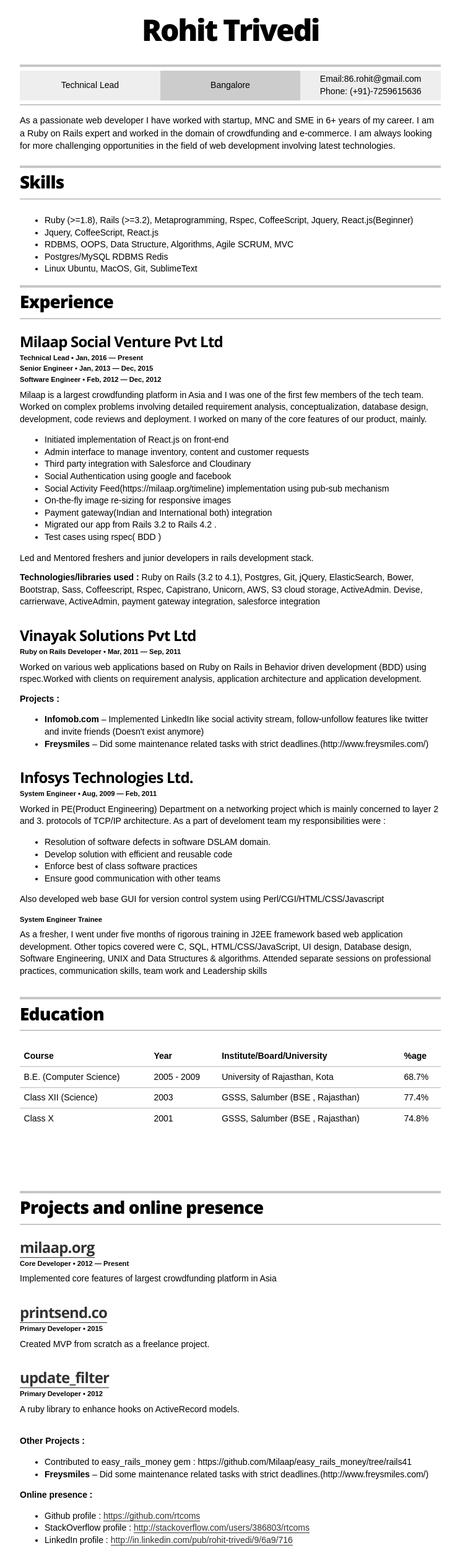
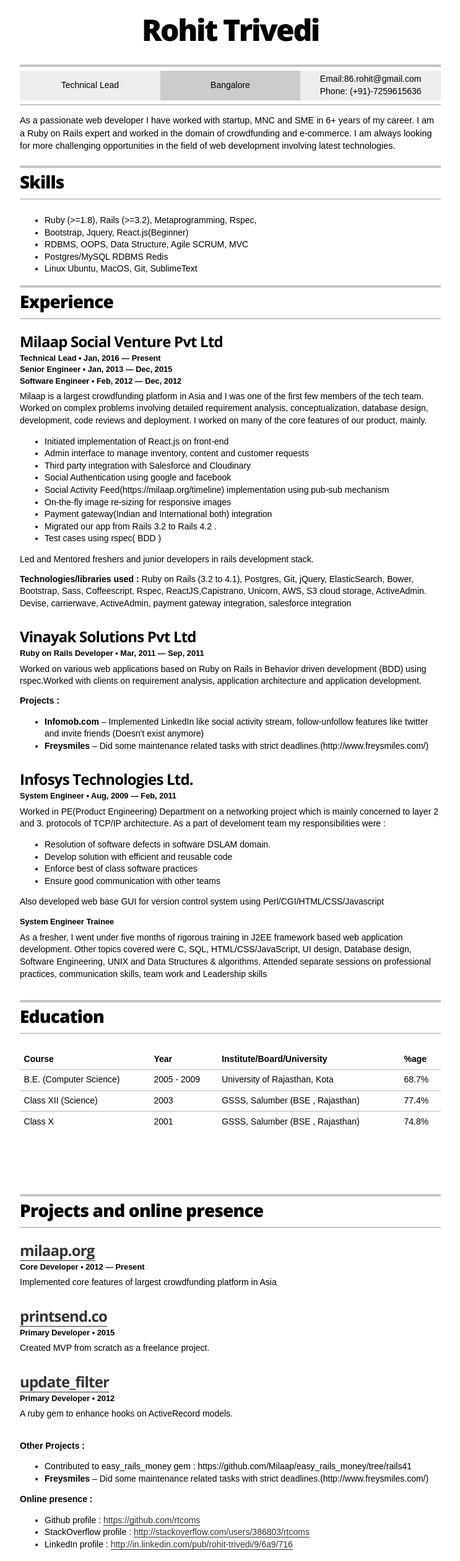
Before and after one commit to rtcoms/rtcoms.github.io, a Jekyll site: the page built from index.html, in a window 1280 px wide. Shown: the whole page at 62% size, without its empty margins (268-1011 px from the left). Built offline with Jekyll 4.4.1, drawn with Linux system fonts in a browser that asks for light colours.

Commit message:
rectjs changes

```diff
--- a/_layouts/resume.html
+++ b/_layouts/resume.html
@@ -82,9 +82,9 @@
           <h2>Skills</h2>
         </header>
         <ul>
-          <li>Ruby (>=1.8), Rails (>=3.2), Metaprogramming, Rspec, CoffeeScript, Jquery, React.js(Beginner)</li>
-          <li>Jquery, CoffeeScript, React.js</li>
-          <li>RDBMS, OOPS, Data Structure, Algorithms, Agile SCRUM, MVC</li>
+          <li>Ruby (>=1.8), Rails (>=3.2), Metaprogramming, Rspec, </li>
+          <li>Bootstrap, Jquery, React.js(Beginner)</li>
+          <li>RDBMS, OOPS, Data Structure, Agile SCRUM, MVC</li>
           <li>Postgres/MySQL RDBMS Redis</li>
           <li>Linux Ubuntu, MacOS, Git, SublimeText</li>
         </ul>
@@ -121,7 +121,7 @@
           </ul>
           <p class="resume-item-copy">Led and Mentored freshers and junior developers in rails development stack.</p>
 
-          <p class="resume-item-copy"><b>Technologies/libraries used :</b> Ruby on Rails (3.2 to 4.1), Postgres, Git, jQuery, ElasticSearch, Bower, Bootstrap, Sass, Coffeescript, Rspec, Capistrano, Unicorn, AWS, S3 cloud storage, ActiveAdmin. Devise, carrierwave, ActiveAdmin, payment gateway integration, salesforce integration</p>
+          <p class="resume-item-copy"><b>Technologies/libraries used :</b> Ruby on Rails (3.2 to 4.1), Postgres, Git, jQuery, ElasticSearch, Bower, Bootstrap, Sass, Coffeescript, Rspec, ReactJS,Capistrano, Unicorn, AWS, S3 cloud storage, ActiveAdmin. Devise, carrierwave, ActiveAdmin, payment gateway integration, salesforce integration</p>
 
         </div><!-- end of resume-item -->
 
@@ -249,7 +249,7 @@
         <div class="resume-item">
           <h3 class="resume-item-title"><a href="https://rubygems.org/gems/update_filter">update_filter</a></h3>
           <h4 class="resume-item-details">Primary Developer &bull; 2012</h4>
-          <p class="resume-item-copy">A ruby library to enhance hooks on ActiveRecord models.</p>
+          <p class="resume-item-copy">A ruby gem to enhance hooks on ActiveRecord models.</p>
         </div>
 
         <p class="resume-item-copy">
--- a/_sass/_resume.scss
+++ b/_sass/_resume.scss
@@ -162,7 +162,7 @@
   }
 
   .resume-item-details {
-    font-size: 0.7rem;
+    font-size: 0.8rem;
     margin: 0 0 .75rem;
     line-height: 0.5;
   }
```
